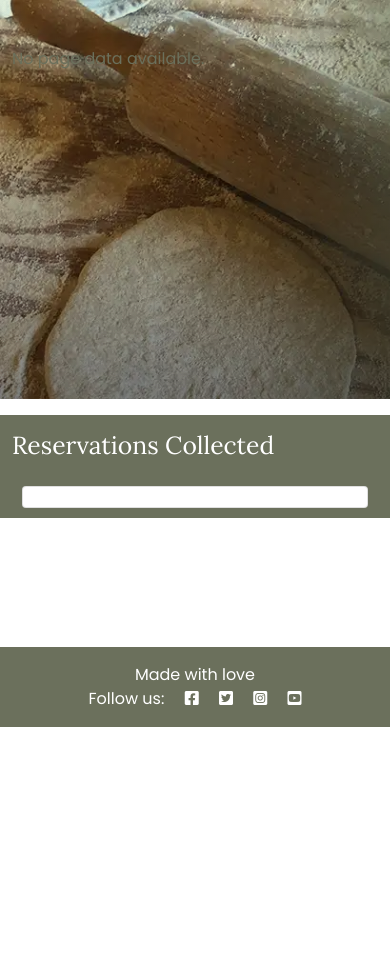
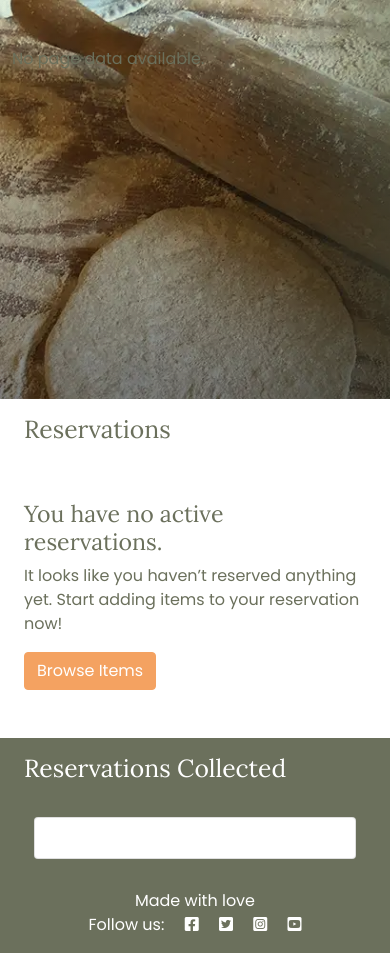
Before and after one commit to behemot-biz/lea-cottage, a Django app: page /reservation/ in a window 390 px wide. Shown: the part 117-1070 px from the top of the page. Before the commit the page ends 844 px from the top, so only its background shows below. Run offline with Django 4.2, Linux system fonts and the light colour scheme; the visitor is signed in with stand-in values (Sample User, id 1); data that the repository does not hold is empty.

Commit message:
style: Adjust responsive card layouts

```diff
--- a/reservation/templates/reservation/reservations_list.html
+++ b/reservation/templates/reservation/reservations_list.html
@@ -21,11 +21,14 @@
 </div>
 
 <div class="container">
-    <div class="row pt-3">
+    <div class="row card-collection-width mx-auto pt-3">
+        <h2>Reservations</h2>
+
+        {% if active_reservation %}
             {% for reservation in active_reservation %}
-        	<div class="col-12 col-sm-6 mb-4 d-flex flex-column">
-                <h2>Reservations</h2>
-				<div class="card h-100 light-bg">
+        	<div class="{% if active_reservation|length == 1 %}col-12{% else %}col-md-6 col-sm-12{% endif %} mb-4">
+
+				<div class="card reserve-card h-100 light-bg">
                	 	<div class="card-body">
                     	<h4 class="card-title">Reservation ID: {{ reservation.reservation_id }}</h4>
                     	<p class="card-text">
@@ -78,14 +81,23 @@
                 </div>
             </div>
             {% endfor %}
+        {% else %}
+            <div class="col-12 my-5">
+                <h3>You have no active reservations.</h3>
+                <p>It looks like you haven’t reserved anything yet. Start adding items to your reservation now!</p>
+                <a href="{% url 'home' %}" class="btn btn-primary">Browse Items</a>
+            </div>
+        {% endif %}
+
     </div>
 </div>
 
 <div class="container-fluid bg-neutral">
-    <div class="row ">
-        <div class="col">
-            <h2 class="text-white py-3">Reservations Collected</h2>
-            <div class="card">
+    <div class="row card-collection-width mx-auto">
+        <h2 class="text-white py-3">Reservations Collected</h2>
+        <div class="col-lg-6 col-sm-12 mb-4">
+
+				<div class="card h-100 light-bg">
                 {% for reservation in old_reservations %}
                 <div>
                     <p>Reservation ID: {{ reservation.reservation_id }}</p>
--- a/static/css/style.css
+++ b/static/css/style.css
@@ -150,7 +150,19 @@ body, p {
     }
 }
 
+@media (min-width: 768px) {
+    .reserve-card {
+        min-width: 330px;
+    }
+    .card-footer {
+        padding: .5rem 0;
+    }
+}
+
 @media (min-width: 992px) {
+    .card-collection-width {
+        max-width: 1024px;
+    }
     .col-lg-custom {
       flex: 0 0 20%;
       max-width: 20%;
@@ -158,7 +170,8 @@ body, p {
 }
 
 @media (min-width: 1200px) {
-    .card {
+
+    .stock-item-card {
         max-width: 260px;  /* Set a reasonable maximum width */
     }
 }
```
Also changed, not shown: 1 other file.
